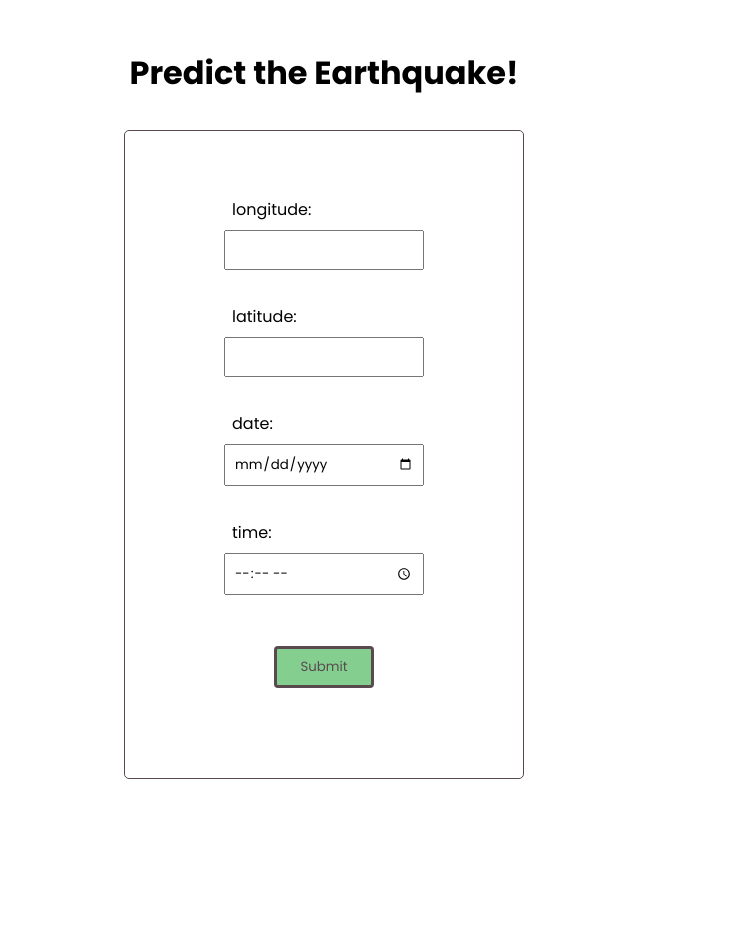
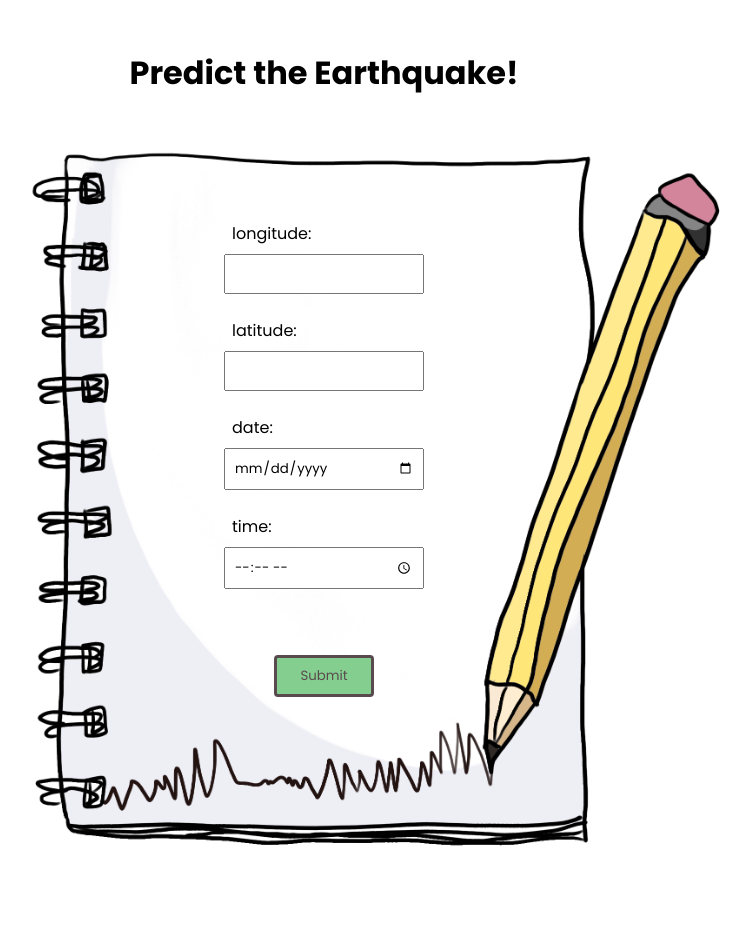
Before and after one commit to maryam-abdool/Earthquake-Detection, a Flask app: page / in a window 1280 px wide. Shown: the whole page, without its empty margins (316-1067 px from the left). Before the commit the page ends 779 px from the top, so only its background shows below. Run offline with Flask 2, Linux system fonts and the light colour scheme.

Commit message:
background

```diff
--- a/Flask/app/static/css/style.css
+++ b/Flask/app/static/css/style.css
@@ -16,9 +16,14 @@
 
 .form_container {
   background-color: #ffffff;
-  border: 1px solid #594a4e;
-  border-radius: 5px;
-  max-width: 400px;
+  background-image: url(/static/img/notebook.png);
+  background-size: cover;
+  background-position: top;
+  background-position-y: -60px;
+  background-repeat: no-repeat;
+  overflow-x: auto;
+  height: 100vh;
+  width: 800px;
   display: flex;
   flex-direction: column;
   margin: 0 auto;
@@ -28,7 +33,6 @@
 
 .form_container form {
   display: block;
-  margin-bottom: 10px;
 }
 
 .form_container label {
@@ -46,6 +50,7 @@
 
 .form_container input[type="submit"] {
   display: block;
+  width: 100px;
   margin: 0 auto;
 }
 
@@ -55,8 +60,6 @@
   display: flex;
   justify-content: center;
   text-decoration: none;
-  height: 100%;
-  width: 100px;
   border: solid #594a4e;
   outline: none;
   border-radius: 4px;
@@ -67,5 +70,5 @@
   background: #c61e1e;
   transform: scale(1.4);
   color: #fff;
-  transition: all 0.3s ease;
+  transition: all 1s ease;
 }
--- a/Flask/app/templates/index.html
+++ b/Flask/app/templates/index.html
@@ -8,7 +8,8 @@
         <h1 class = "heading" >Predict the Earthquake!</h1>
         <br>
     </div>
-    <div class = "form_container">
+    <div class = "form_container" >
+        <br>
         <form method="POST">
             <label for="longtitude">longitude: </label>
             <input name="longitude" input type="number">
@@ -27,6 +28,7 @@
         </form>
         <output>
         <br>
+        <br>
         <input type="submit" id = "btn">
         <div><p>{{res}}</b></p></div>
     </div>
```
Also changed, not shown: Flask/app/static/img/notebook.PNG (added).
